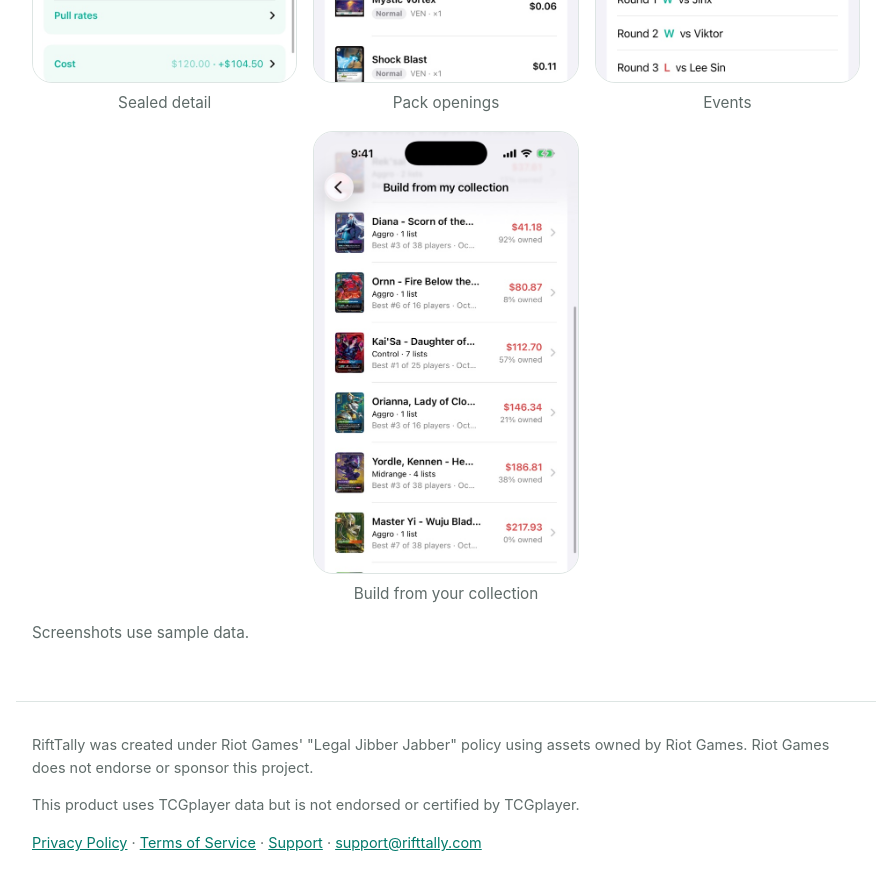
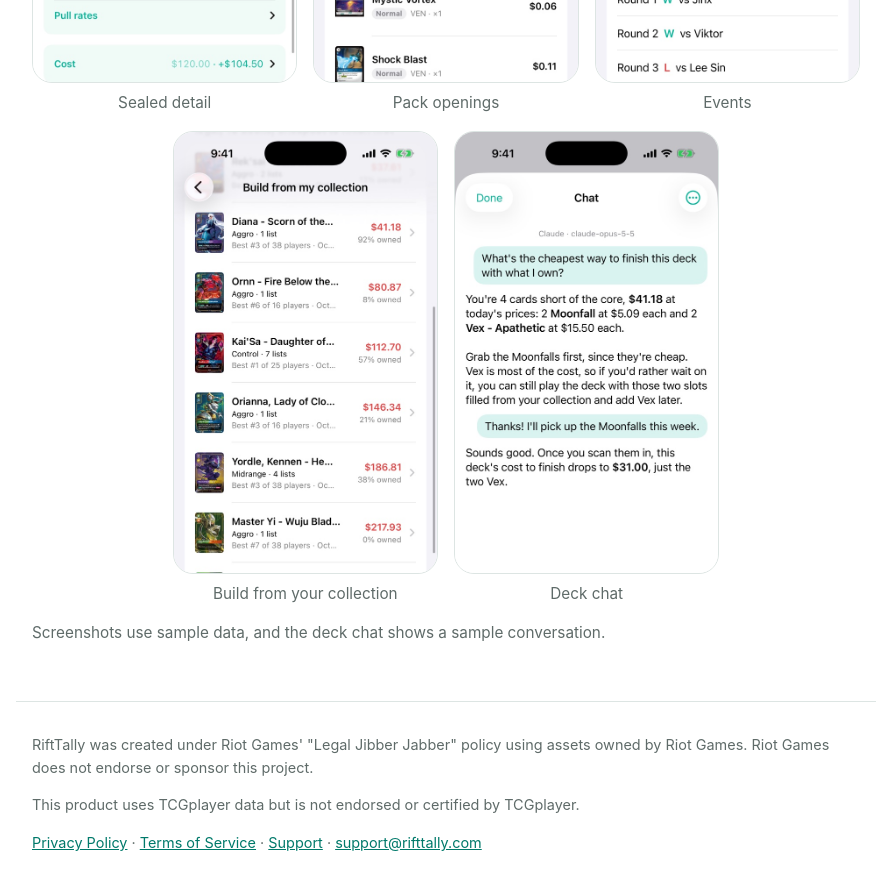
Before and after one commit to michael-huang87/rifttally, a Jekyll site: the page built from index.html, in a window 1280 px wide and 900 px high, scrolled down 2091 px. Shown: the top 890 px of the window, without its empty margins (194-1085 px from the left). Built offline with Jekyll 4.4.1, drawn with Linux system fonts in a browser that asks for light colours.

Commit message:
Add a deck chat screenshot

```diff
--- a/index.html
+++ b/index.html
@@ -33,5 +33,6 @@ layout: default
   <figure><img src="assets/img/openings.jpg" alt="Opened booster packs with the hits pulled" width="600" height="1005"><figcaption>Pack openings</figcaption></figure>
   <figure><img src="assets/img/events.jpg" alt="Event with its rounds and record" width="600" height="1005"><figcaption>Events</figcaption></figure>
   <figure><img src="assets/img/decks.jpg" alt="Top tournament decks ranked by cost to finish, with the share of each you already own" width="600" height="1005"><figcaption>Build from your collection</figcaption></figure>
+  <figure><img src="assets/img/chat.jpg" alt="Deck chat explaining the cheapest way to finish a deck from the cards you own" width="600" height="1005"><figcaption>Deck chat</figcaption></figure>
 </div>
-<p class="note">Screenshots use sample data.</p>
+<p class="note">Screenshots use sample data, and the deck chat shows a sample conversation.</p>
```
Also changed, not shown: assets/img/chat.jpg (added).
